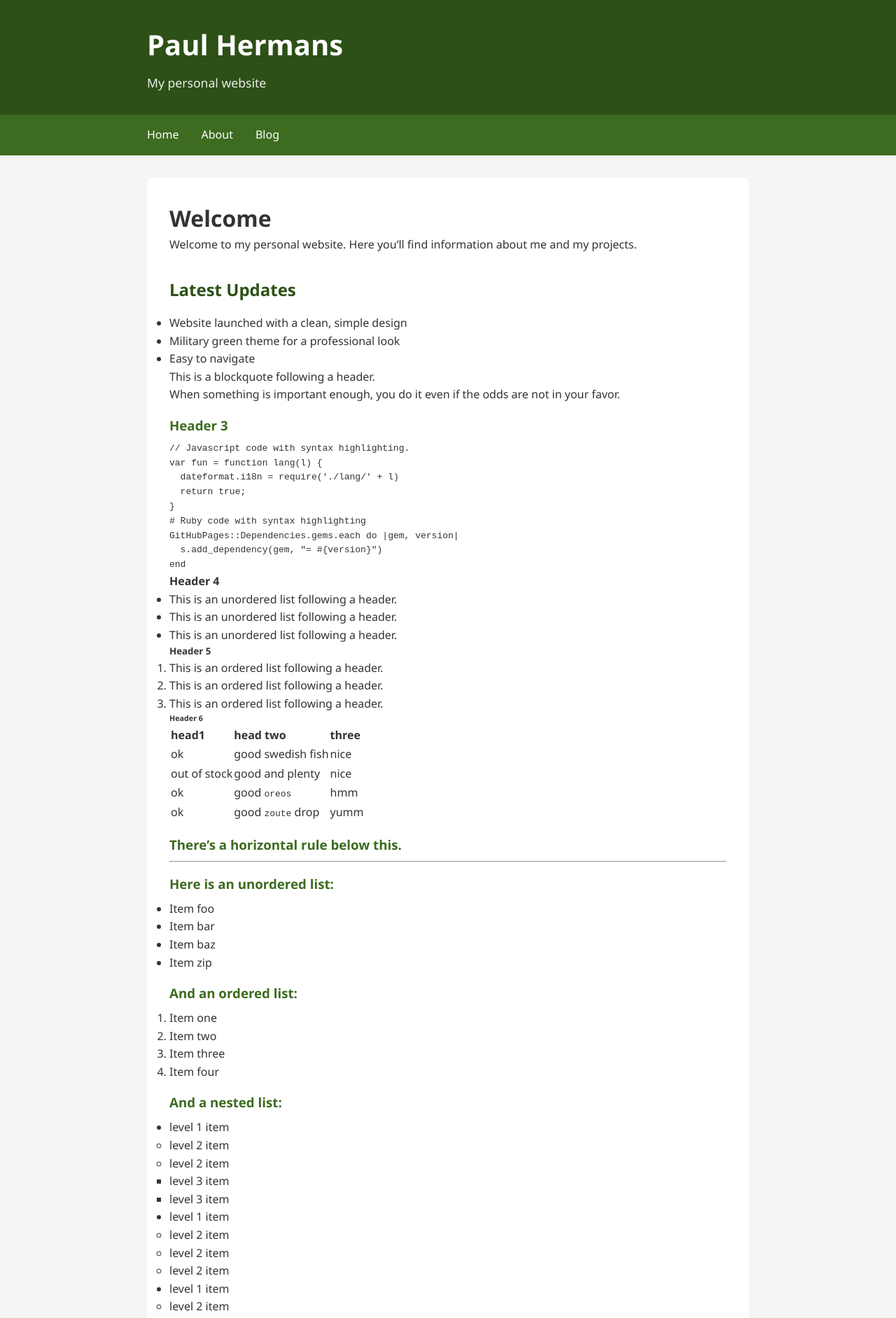
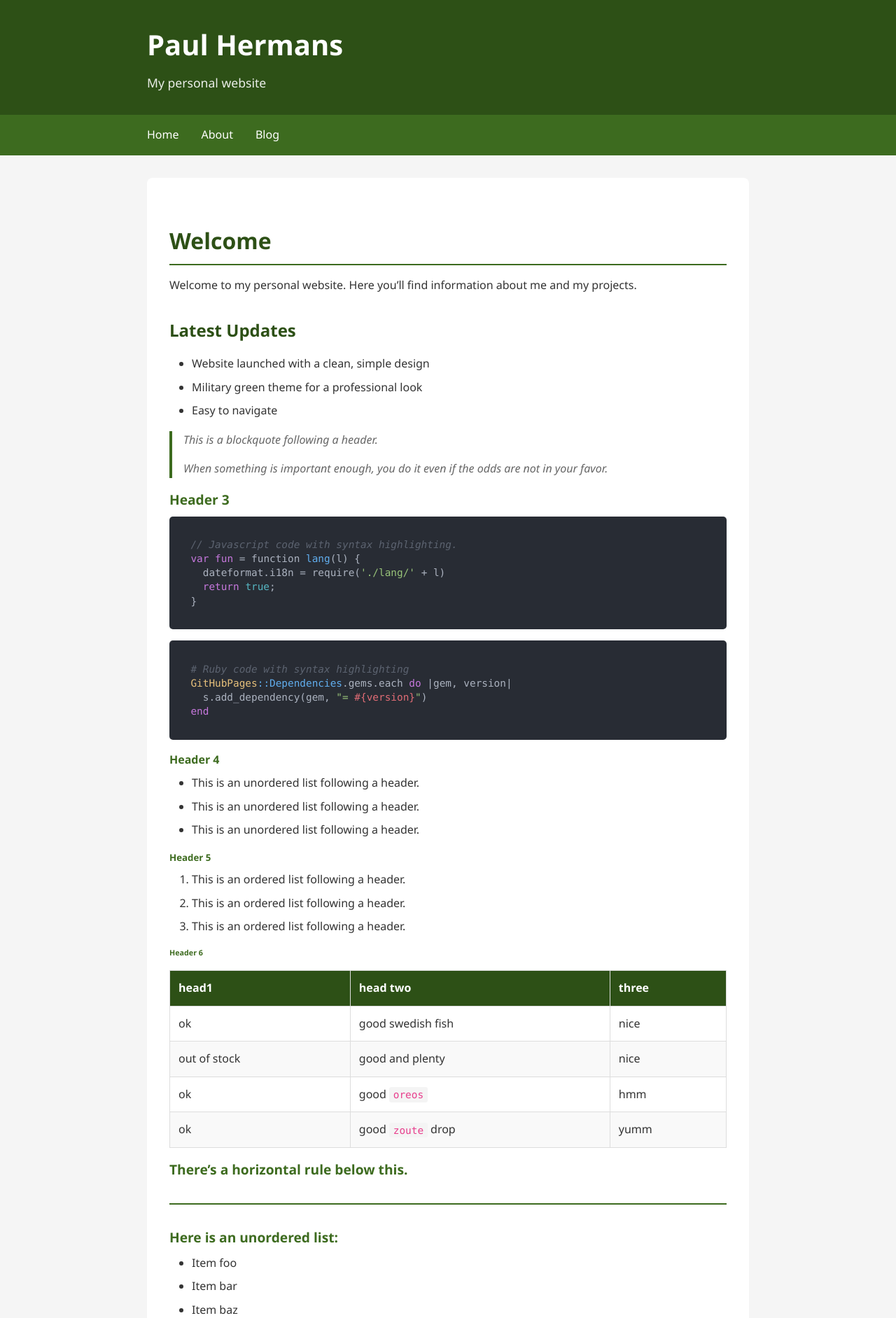
Before and after one commit to paulhermanseu/paulhermans.eu, a Jekyll site: the page built from index.md, in a window 1280 px wide. Shown: the top 1883 px of the page at 70% size. Built offline with Jekyll 4.4.1, drawn with Linux system fonts in a browser that asks for light colours; nearby versions of some CDN libraries; some of the changed text lies outside the part shown.

Commit message:
Integrate Highlight.js and enhance CSS styles
Add Highlight.js for syntax highlighting and style updates.

```diff
--- a/_layouts/default.html
+++ b/_layouts/default.html
@@ -4,6 +4,8 @@
     <meta charset="UTF-8">
     <meta name="viewport" content="width=device-width, initial-scale=1.0">
     <title>{{ page.title | default: site.title }}</title>
+    <link rel="stylesheet" href="https://cdnjs.cloudflare.com/ajax/libs/highlight.js/11.8.0/styles/atom-one-dark.min.css">
+    <script src="https://cdnjs.cloudflare.com/ajax/libs/highlight.js/11.8.0/highlight.min.js"></script>
     <style>
         * {
             margin: 0;
@@ -81,25 +83,133 @@
             border-radius: 8px;
         }
 
-        h2 {
+        /* Markdown Content Styling */
+        main h1 {
             color: #2d5016;
             margin-top: 2rem;
             margin-bottom: 1rem;
+            font-size: 2em;
+            border-bottom: 2px solid #3d6b1f;
+            padding-bottom: 0.5rem;
         }
 
-        h3 {
+        main h2 {
+            color: #2d5016;
+            margin-top: 2rem;
+            margin-bottom: 1rem;
+            font-size: 1.5em;
+        }
+
+        main h3 {
+            color: #3d6b1f;
+            margin-top: 1rem;
+            margin-bottom: 0.5rem;
+            font-size: 1.2em;
+        }
+
+        main h4, main h5, main h6 {
             color: #3d6b1f;
             margin-top: 1rem;
             margin-bottom: 0.5rem;
         }
 
-        a {
+        main p {
+            margin-bottom: 1rem;
+        }
+
+        main ul, main ol {
+            margin-left: 2rem;
+            margin-bottom: 1rem;
+        }
+
+        main li {
+            margin-bottom: 0.5rem;
+        }
+
+        main ul ul, main ol ol, main ul ol, main ol ul {
+            margin-top: 0.5rem;
+            margin-left: 2rem;
+        }
+
+        main code {
+            background-color: #f4f4f4;
+            padding: 0.2em 0.4em;
+            border-radius: 3px;
+            font-family: 'Monaco', 'Menlo', 'Ubuntu Mono', monospace;
+            font-size: 0.9em;
+            color: #e83e8c;
+        }
+
+        main pre {
+            background-color: #282c34;
+            color: #abb2bf;
+            padding: 1rem;
+            border-radius: 5px;
+            overflow-x: auto;
+            margin-bottom: 1rem;
+            line-height: 1.4;
+        }
+
+        main pre code {
+            background-color: transparent;
+            color: inherit;
+            padding: 0;
+            border-radius: 0;
+        }
+
+        main blockquote {
+            border-left: 4px solid #3d6b1f;
+            padding-left: 1rem;
+            margin: 1rem 0;
+            color: #666;
+            font-style: italic;
+        }
+
+        main hr {
+            border: none;
+            height: 2px;
+            background-color: #3d6b1f;
+            margin: 2rem 0;
+        }
+
+        main table {
+            border-collapse: collapse;
+            width: 100%;
+            margin: 1rem 0;
+        }
+
+        main th, main td {
+            border: 1px solid #ddd;
+            padding: 0.75rem;
+            text-align: left;
+        }
+
+        main th {
+            background-color: #2d5016;
+            color: #fff;
+            font-weight: bold;
+        }
+
+        main tr:nth-child(even) {
+            background-color: #f9f9f9;
+        }
+
+        main a {
             color: #2d5016;
             text-decoration: none;
+            border-bottom: 1px solid #2d5016;
         }
 
-        a:hover {
+        main a:hover {
             text-decoration: underline;
+            color: #3d6b1f;
+        }
+
+        main img {
+            max-width: 100%;
+            height: auto;
+            display: block;
+            margin: 1rem 0;
         }
 
         footer {
```
Also changed, not shown: other parts of _layouts/default.html (+8 -0 lines).
